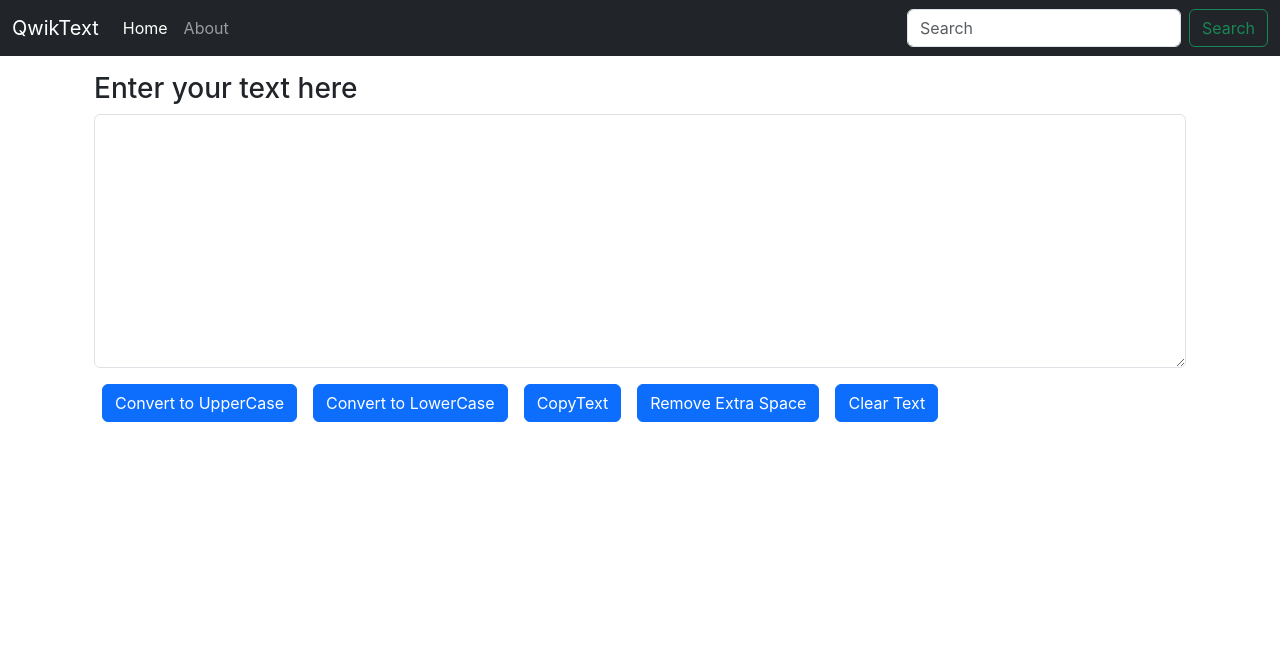
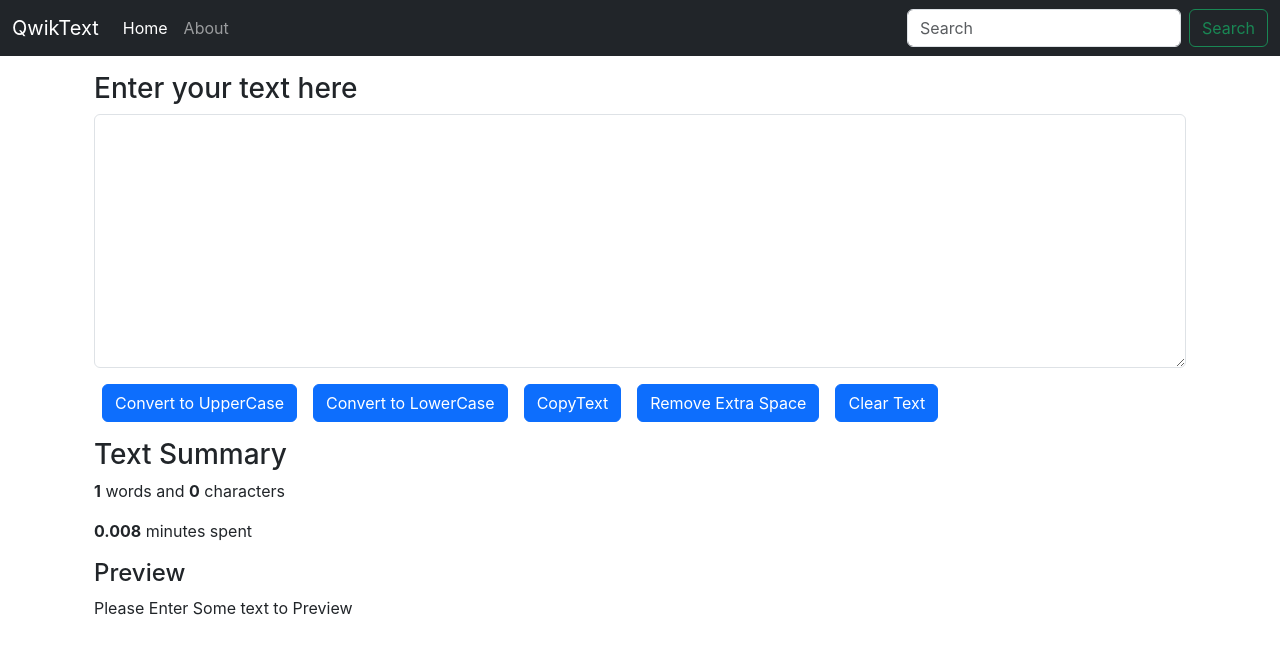
Before and after one commit to nkdey14/QwikText, a React (Create React App) app: page / in a window 1280 px wide. Shown: the top 654 px of the page. Built offline with nearby package versions, Linux system fonts and the light colour scheme.

Commit message:
Added Text Summary in src/components/TextForm.js

```diff
--- a/src/components/TextForm.js
+++ b/src/components/TextForm.js
@@ -44,6 +44,7 @@ export default function TextForm(props) {
   };
 
   return (
+    <>
       <div className="container my-3">
         <h3>{props.heading}</h3>
         <div className="mb-3">
@@ -71,5 +72,19 @@ export default function TextForm(props) {
           Clear Text
         </button>
       </div>
+
+      <div className="container">
+        <h3>Text Summary</h3>
+        <p>
+          <strong>{text.split(" ").length}</strong> words and{" "}
+          <strong>{text.length}</strong> characters
+        </p>
+        <p>
+          <strong>{0.008 * text.split(" ").length}</strong> minutes spent
+        </p>
+        <h4>Preview</h4>
+        <p>{text.length > 0 ? text : "Please Enter Some text to Preview"}</p>
+      </div>
+    </>
   );
 }
```
Lines whose indentation alone changed are shown as unchanged.
